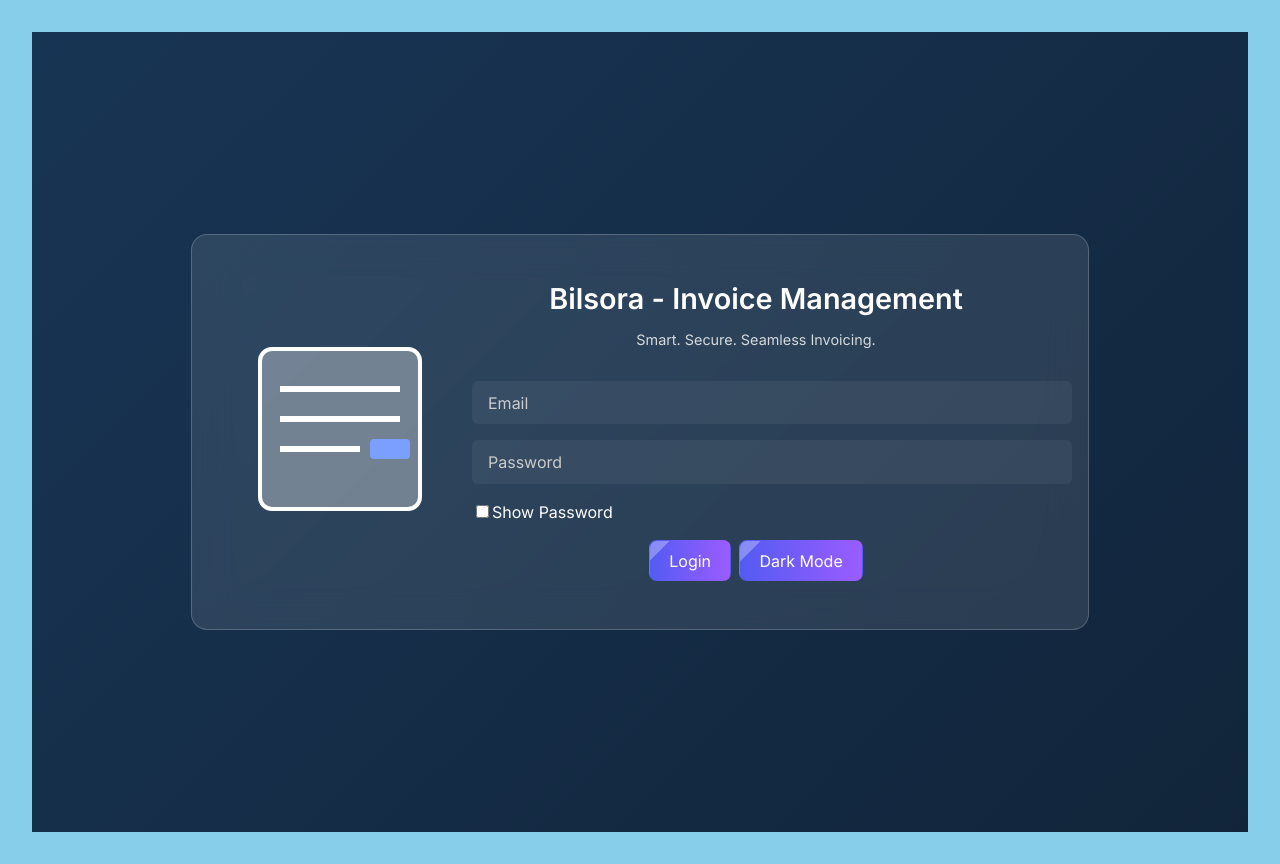
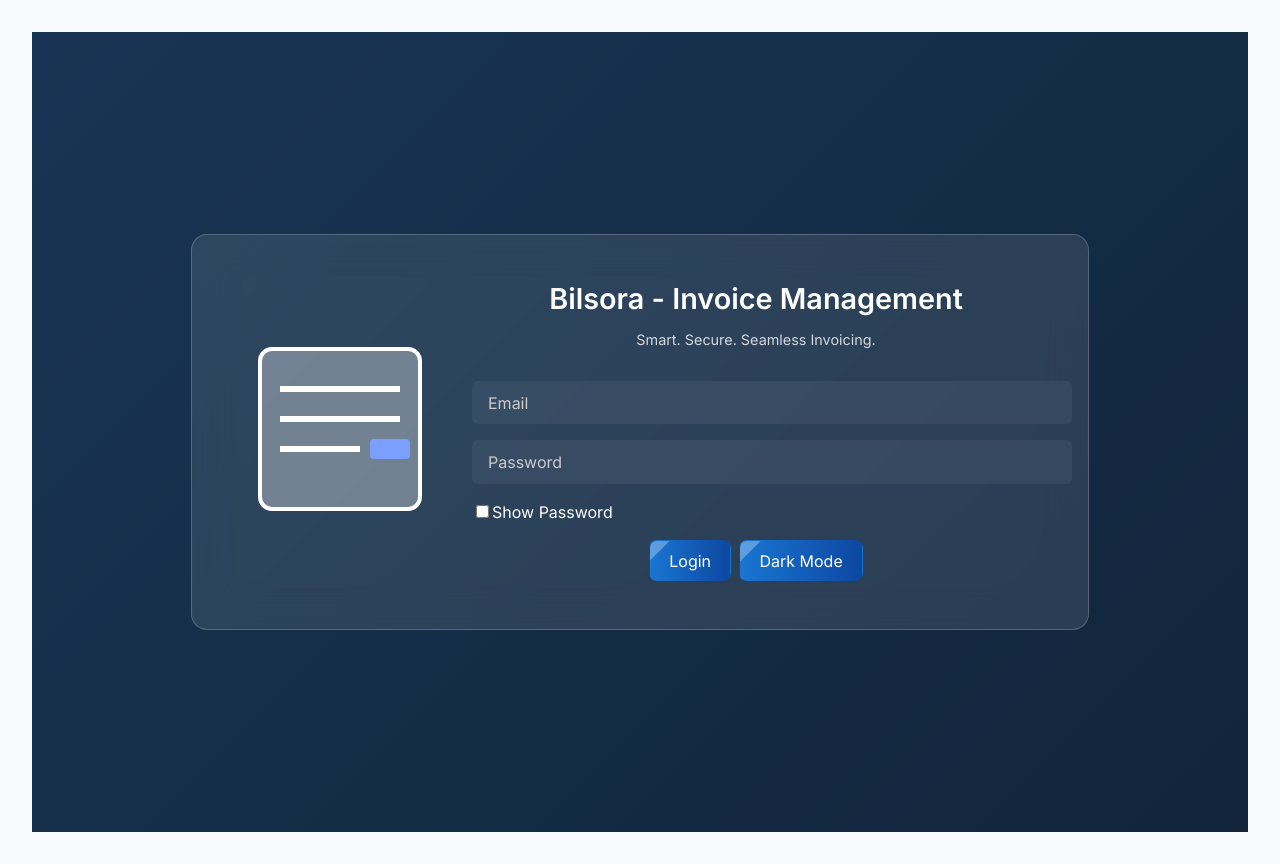
Before and after one commit to sorushikesh/invoice-management-ui, a React (Vite) app: page /invoice/management/login in a window 1280 px wide. Built offline with nearby package versions, Linux system fonts and the light colour scheme.

Commit message:
style: define finance color palette

```diff
--- a/src/index.css
+++ b/src/index.css
@@ -3,14 +3,25 @@
   line-height: 1.5;
   font-weight: 400;
 
-  /* Theme variables */
-  --bg-color: skyblue;
-  --text-color: #213547;
-  --button-bg: #1a1a1a;
+  /* Finance app color palette - light mode */
+  --color-primary: #1976d2;
+  --color-primary-hover: #0d47a1;
+  --color-secondary: #43a047;
+  --color-secondary-dark: #2e7d32;
+  --color-success: #43a047;
+  --color-error: #d32f2f;
+  --color-error-light: #ff5252;
+  --color-accent: #fbc02d;
+  --color-accent-light: #ffd700;
+  --color-text: #212121;
+  --color-heading: #000000;
+  --color-background: #f9fafb;
+  --color-surface: #ffffff;
+  --button-bg: var(--color-primary);
 
   color-scheme: light;
-  color: var(--text-color);
-  background-color: var(--bg-color);
+  color: var(--color-text);
+  background-color: var(--color-background);
 
   font-synthesis: none;
   text-rendering: optimizeLegibility;
@@ -20,19 +31,19 @@
 
 a {
   font-weight: 500;
-  color: #646cff;
+  color: var(--color-primary);
   text-decoration: inherit;
 }
 a:hover {
-  color: #535bf2;
+  color: var(--color-primary-hover);
 }
 
 body {
   margin: 0;
   min-width: 320px;
   min-height: 100vh;
-  background-color: var(--bg-color);
-  color: var(--text-color);
+  background-color: var(--color-background);
+  color: var(--color-text);
   font-family: 'Inter', system-ui, Avenir, Helvetica, Arial, sans-serif;
 }
 
@@ -76,7 +87,7 @@ button {
   transition: border-color 0.25s;
 }
 button:hover {
-  border-color: #646cff;
+  border-color: var(--color-primary-hover);
 }
 button:focus,
 button:focus-visible {
@@ -85,9 +96,18 @@ button:focus-visible {
 
 /* Dark theme */
 body.dark {
-  --bg-color: #1e1e1e;
-  --text-color: #f0f0f0;
-  --button-bg: #333;
+  --color-primary: #0d47a1;
+  --color-primary-hover: #00695c;
+  --color-success: #66bb6a;
+  --color-error: #ef5350;
+  --color-accent: #00acc1;
+  --color-accent-light: #ffc107;
+  --color-text: #e0e0e0;
+  --color-heading: #ffffff;
+  --color-background: #121212;
+  --color-surface: #1e1e1e;
+  --button-bg: var(--color-primary);
+  color-scheme: dark;
 }
 
 /* Futuristic login page styling */
@@ -192,13 +212,17 @@ body.dark {
 .input-wrapper input:not(:placeholder-shown) + label {
   top: 0.4rem;
   font-size: 0.75rem;
-  color: #76e2ff;
+  color: var(--color-accent);
 }
 
 .login-card button {
   position: relative;
   overflow: hidden;
-  background: linear-gradient(90deg, #535bf2, #9b5cff);
+  background: linear-gradient(
+    90deg,
+    var(--color-primary),
+    var(--color-primary-hover)
+  );
   transition: transform 0.3s ease;
   color: #fff;
 }
@@ -224,7 +248,7 @@ body.dark {
 }
 
 .error-message {
-  color: #ffb4b4;
+  color: var(--color-error-light);
   font-size: 0.9rem;
 }
 
@@ -255,13 +279,12 @@ body.dark {
 
 @media (prefers-color-scheme: light) {
   :root {
-    color: #213547;
-    background-color: skyblue;
+    color-scheme: light;
   }
   a:hover {
-    color: #747bff;
+    color: var(--color-primary-hover);
   }
   button {
-    background-color: #f9f9f9;
+    background-color: var(--color-surface);
   }
 }
```
